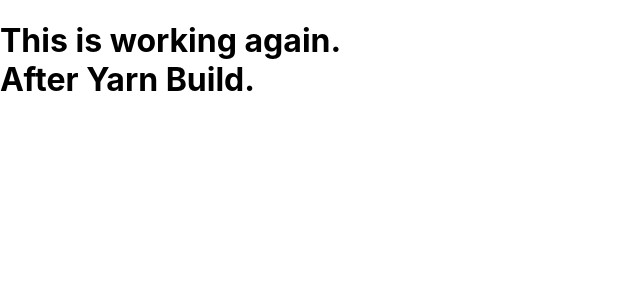
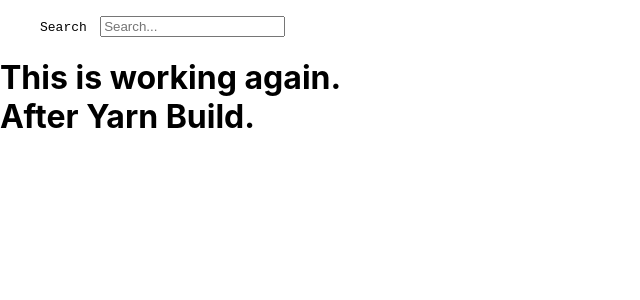
Before and after one commit to mudit67/BhardwajFileProtocol, a React (Create React App) app in the folder client/: page / in a window 1280 px wide. Shown: the top 300 px of the page, without its empty margins (0-640 px from the left). Built offline with nearby package versions, Linux system fonts and the light colour scheme.

Commit message:
able to store the input and log it

```diff
--- a/client/package.json
+++ b/client/package.json
@@ -8,7 +8,8 @@
     "@testing-library/user-event": "^7.1.2",
     "react": "^16.13.1",
     "react-dom": "^16.13.1",
-    "react-scripts": "3.4.3"
+    "react-scripts": "3.4.3",
+    "reactstrap": "^8.5.1"
   },
   "scripts": {
     "start": "react-scripts start",
--- a/client/src/App.js
+++ b/client/src/App.js
@@ -1,12 +1,36 @@
 import React from 'react';
+import {Nav} from 'reactstrap';
+class App extends React.Component {
+  constructor(props){
+    super(props);
+    this.state = {
+      searchVal: null
+    };
+    this.handleChange = this.handleChange.bind(this);
+  }
+  handleChange(event){
+    console.log(this.state.searchVal);
+    this.setState({searchVal: event.target.value});
+  };
+  render(){
+    return (
+      <>
+        <Nav>
+          <form>
+            <pre>
+              <label htmlFor="search">Search</label>
+              <input type="search" placeholder="Search..." id="search" onChange={this.handleChange} style={{marginLeft: 1 + 'em'}}/>
+            </pre>
+          </form>
+        </Nav>
+        <h1>
+          This is working again.<br/>
+          After Yarn Build.
+        </h1>
+      </>
+    );
+  }
 
-function App() {
-  return (
-    <h1>
-      This is working again.<br/>
-      After Yarn Build.
-    </h1>
-  );
 }
 
 export default App;
```
Also changed, not shown: client/src/components/search.js (added), 1 other file (tests, documents, lock files or other folders).
